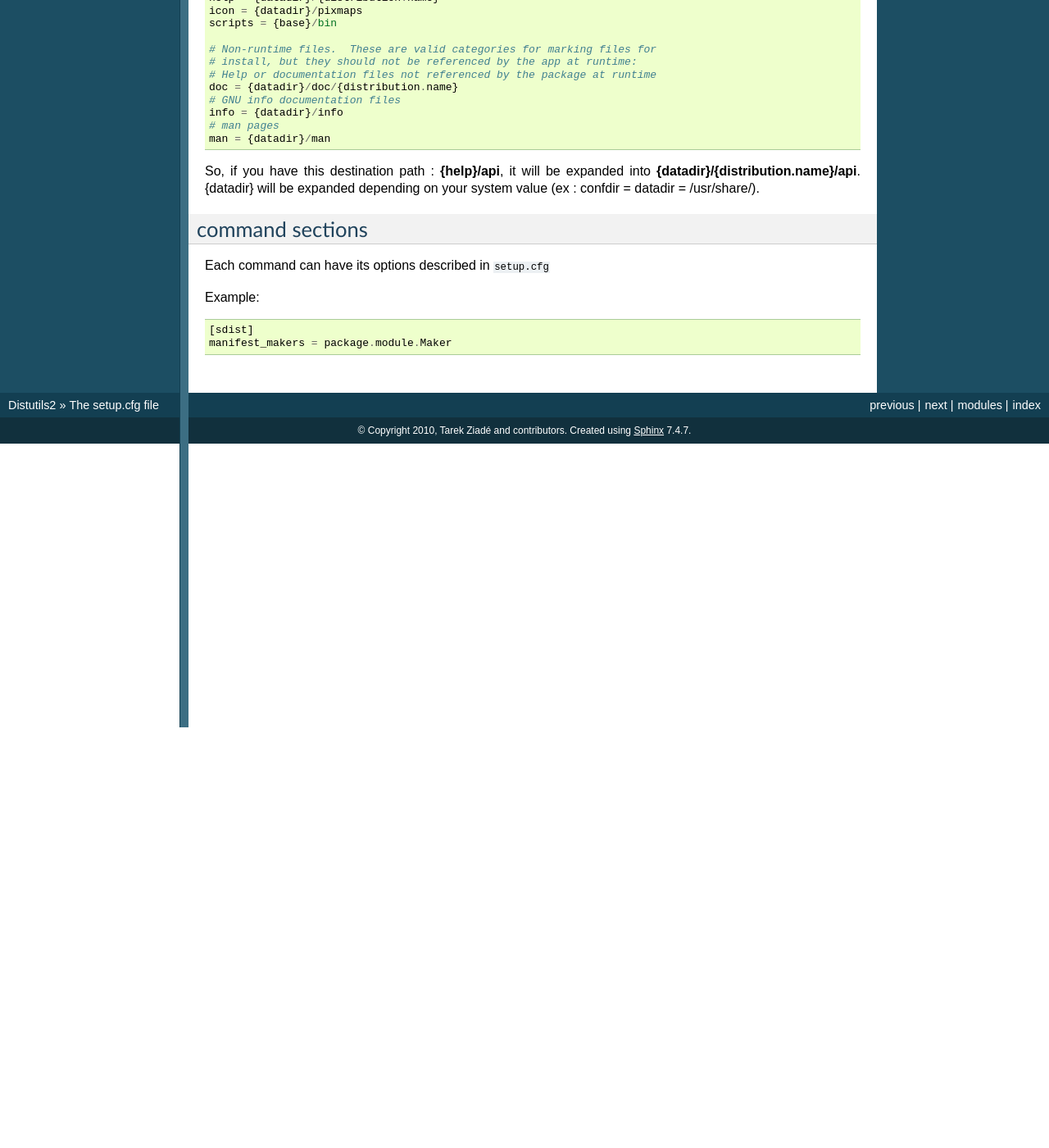
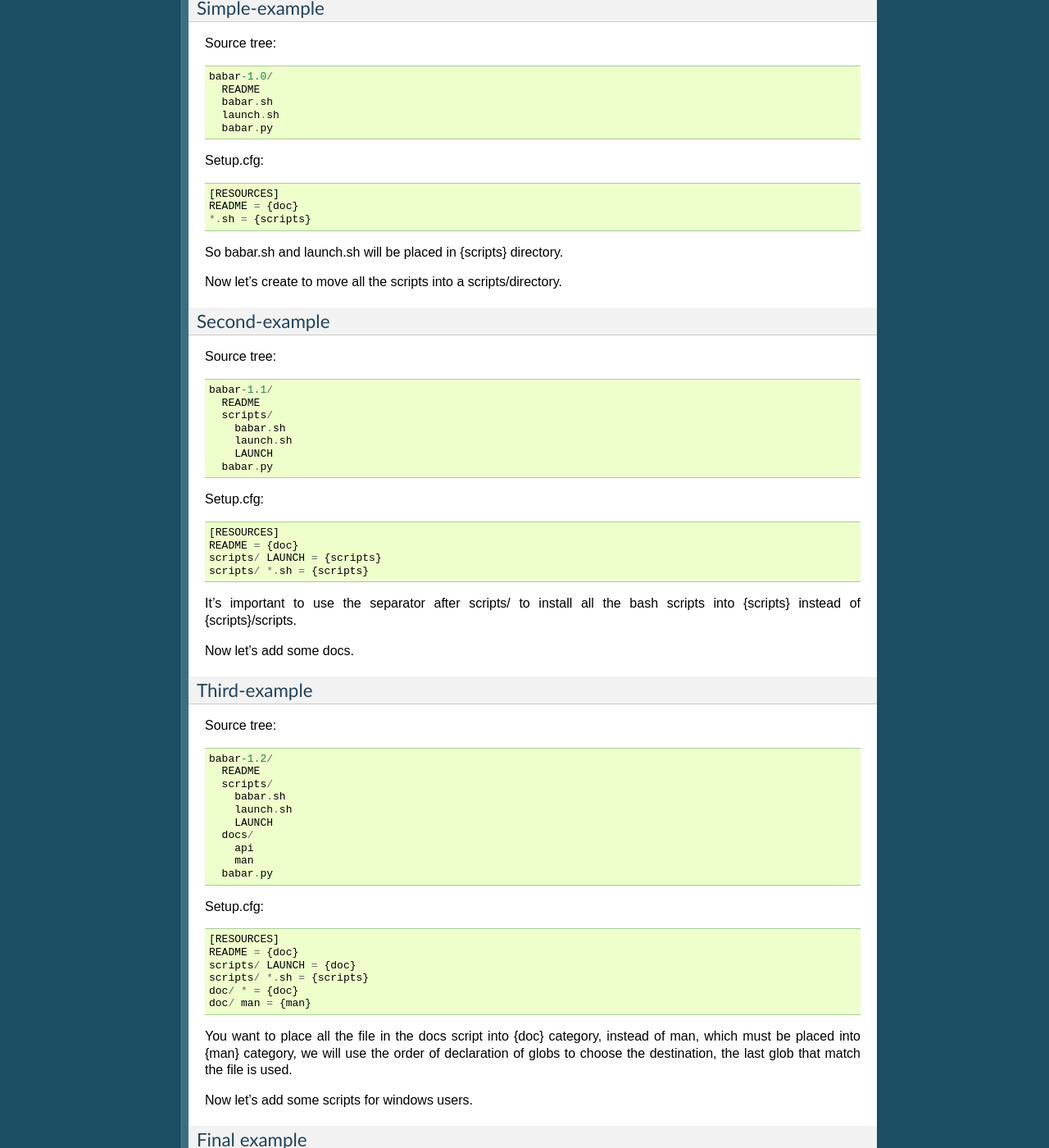
Before and after one commit to crateio/distutils2, a Sphinx documentation site: the page built from docs/source/setupcfg.rst, in a window 1280 px wide and 1400 px high, scrolled down 4276 px. Shown: the whole window at 82% size. Built offline with Sphinx 7.4.7, drawn with Linux system fonts in a browser that asks for light colours; before the commit the page ends 5163 px from its top, so only the background shows below that; some of the changed text lies outside the part shown.

Commit message:
Add example for data-files documentation

```diff
--- a/docs/design/wiki.rst
+++ b/docs/design/wiki.rst
@@ -250,8 +250,8 @@
 ==  ====================================  ===================================================================================================
 1   mailman/database/schemas/blah.schema  /var/mailman/schemas/blah.schema
 2   some.tpl                              /var/mailman/templates/some.tpl
-3   path/to/some.tpl                      /var/mailman/templates/path/to/some.tpl
-4   mailman/database/mailman.db           /var/mailman/database/mailman.db
+3   path/to/some.tpl                      /var/mailman/templates/path/to/some.tpl !
+4   mailman/database/mailman.db           /var/mailman/database/mailman.db !
 5   developer-docs/index.txt              /usr/share/doc/mailman/developer-docs/index.txt
 6   developer-docs/api/toc.txt            /usr/share/doc/mailman/developer-docs/api/toc.txt
 7   README                                /usr/share/doc/mailman/README
@@ -259,7 +259,7 @@
 9   mailman/foo/some/path/bar/my.cfg      /etc/mailman/baz/some/path/bar/my.cfg AND
                                           /etc/mailman/hmm/some/path/bar/my.cfg +
                                           emit a warning
-10  mailman/foo/some/path/other.cfg       /etc/mailman/some/path/other.cfg
+10  mailman/foo/some/path/other.cfg       /etc/mailman/some/path/other.cfg !
 11  some-new-semantic.sns                 /var/funky/mailman/some-new-semantic.sns
 ==  ====================================  ===================================================================================================
 
--- a/docs/source/setupcfg.rst
+++ b/docs/source/setupcfg.rst
@@ -257,6 +239,109 @@
 
 So, if you have this destination path : **{help}/api**, it will be expanded into **{datadir}/{distribution.name}/api**. {datadir} will be expanded depending on your system value (ex : confdir = datadir = /usr/share/).
 
+
+Simple-example
+--------------
+
+Source tree::
+
+  babar-1.0/
+    README
+    babar.sh
+    launch.sh
+    babar.py
+
+Setup.cfg::
+
+  [RESOURCES]
+  README = {doc}
+  *.sh = {scripts}
+
+So babar.sh and launch.sh will be placed in {scripts} directory.
+
+Now let's create to move all the scripts into a scripts/directory.
+
+Second-example
+--------------
+
+Source tree::
+
+  babar-1.1/
+    README
+    scripts/
+      babar.sh
+      launch.sh
+      LAUNCH
+    babar.py
+
+Setup.cfg::
+
+  [RESOURCES]
+  README = {doc}
+  scripts/ LAUNCH = {scripts}
+  scripts/ *.sh = {scripts}
+
+It's important to use the separator after scripts/ to install all the bash scripts into {scripts} instead of {scripts}/scripts.
+
+Now let's add some docs.
+
+Third-example
+-------------
+
+Source tree::
+
+  babar-1.2/
+    README
+    scripts/
+      babar.sh
+      launch.sh
+      LAUNCH
+    docs/
+      api
+      man
+    babar.py
+
+Setup.cfg::
+
+  [RESOURCES]
+  README = {doc}
+  scripts/ LAUNCH = {doc}
+  scripts/ *.sh = {scripts}
+  doc/ * = {doc}
+  doc/ man = {man}
+
+You want to place all the file in the docs script into {doc} category, instead of man, which must be placed into {man} category, we will use the order of declaration of globs to choose the destination, the last glob that match the file is used.
+
+Now let's add some scripts for windows users.
+
+Final example
+-------------
+
+Source tree::
+
+  babar-1.3/
+    README
+    doc/
+      api
+      man
+    scripts/
+      babar.sh
+      launch.sh
+      babar.bat
+      launch.bat
+      LAUNCH
+
+Setup.cfg::
+
+  [RESOURCES]
+  README = {doc}
+  scripts/ LAUNCH = {doc}
+  scripts/ *.{sh,bat} = {scripts}
+  doc/ * = {doc}
+  doc/ man = {man}
+
+We use brace expansion syntax to place all the bash and batch scripts into {scripts} category.
+
 command sections
 ================
 
```
Also changed, not shown: other parts of docs/source/setupcfg.rst (+0 -18 lines), 1 other file.
